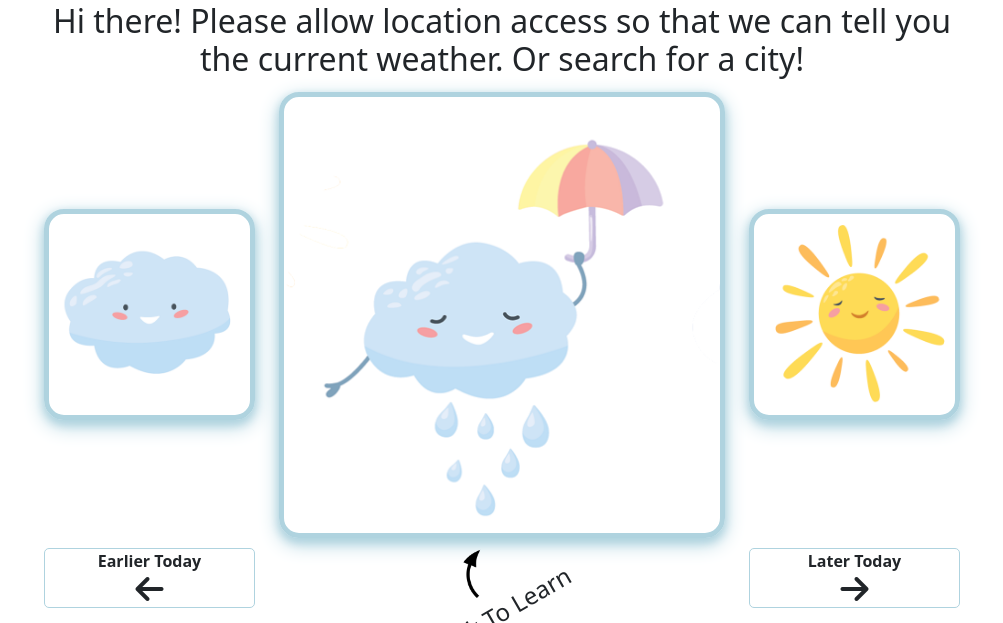
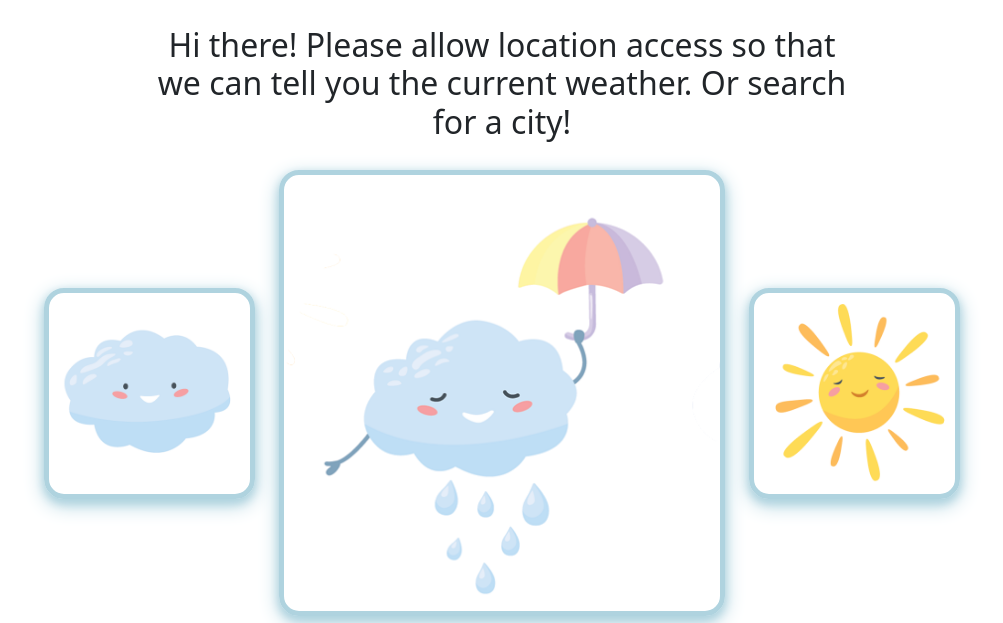
Before and after one commit to DaleFielding/weather4kids, a website with bundled scripts: page index.html in a window 1280 px wide. Shown: the part 89-712 px from the top of the page, without its empty margins (138-1141 px from the left). Built offline with nearby package versions, Linux system fonts and the light colour scheme; no server answers.

Commit message:
Style: update intro message for better grid and add margin

```diff
--- a/assets/css/style.css
+++ b/assets/css/style.css
@@ -21,6 +21,11 @@ header {
 
 .site-name {
   text-align: center;
+}
+
+.intro-message {
+  margin-top: 3vh;
+  margin-bottom: 3vh;
 }
 
 /* ----- MAIN ----- */
--- a/index.html
+++ b/index.html
@@ -45,7 +45,7 @@
   <main class="container-fluid text-center">
     <!-- Intro Message -->
     <div class="row justify-content-center align-items-center">
-      <h2 class="intro-message col-12 text-center">
+      <h2 class="intro-message col-12 col-sm-9 text-center">
         Hi there! Please allow location access so that we can tell you the current weather. Or search
         for a city!
       </h2>
```
